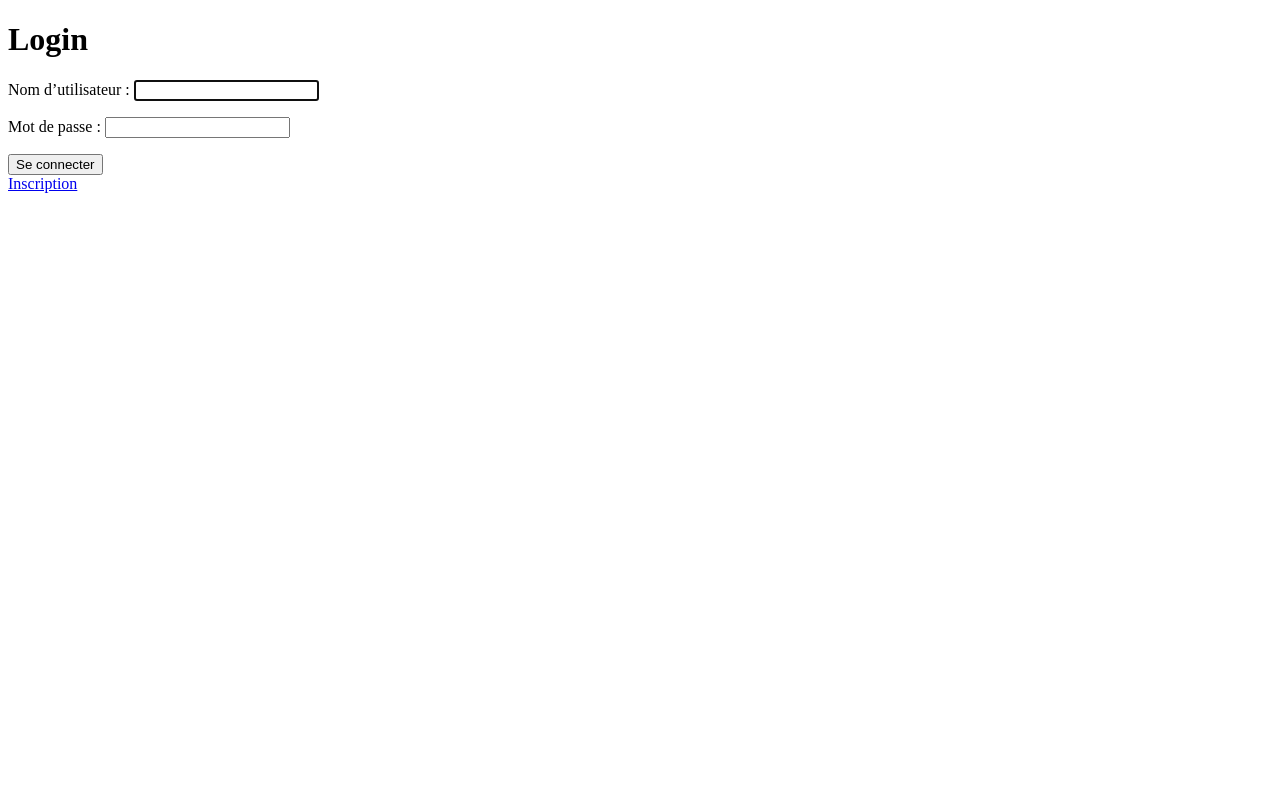
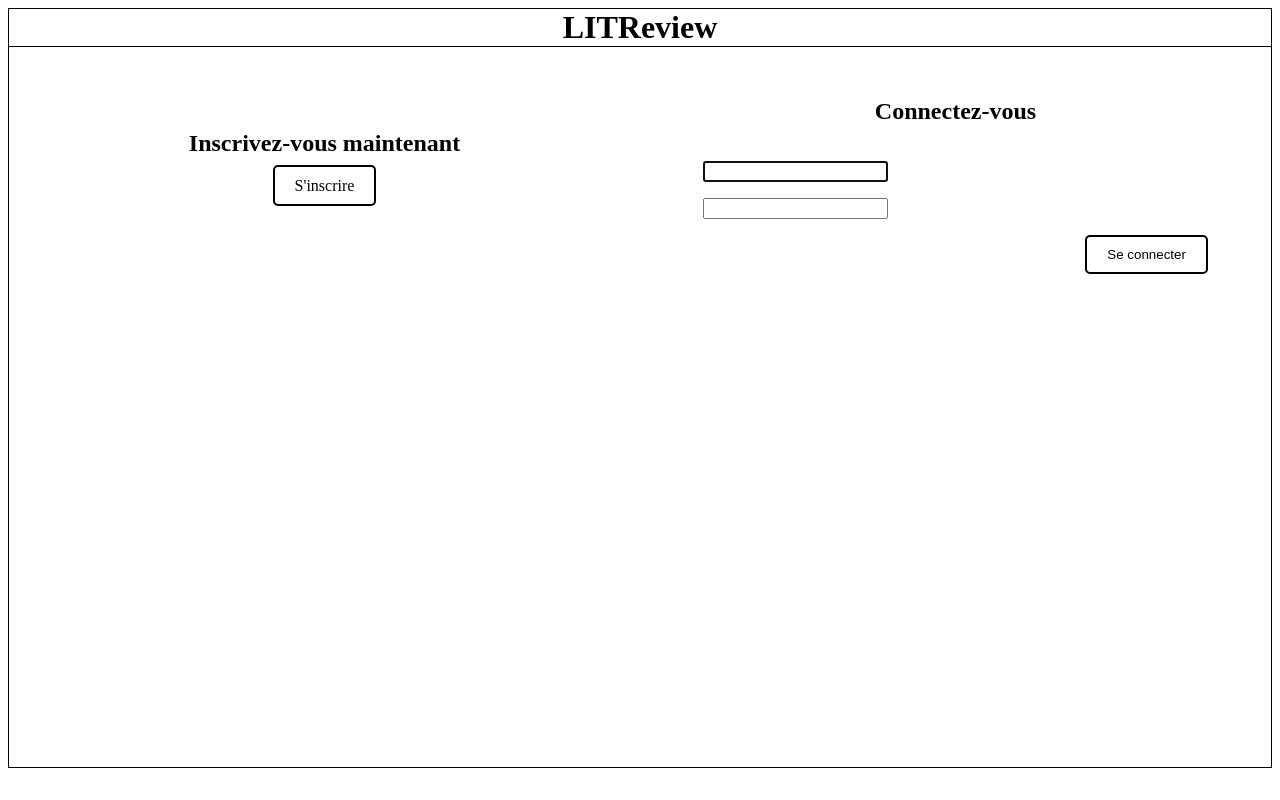
Before and after one commit to ClemiDouce/BookReview, a Django app: page /accounts/login/ in a window 1280 px wide. Run offline with Django 3.2, Linux system fonts and the light colour scheme.

Commit message:
css for base page and login / signup interface

```diff
--- a/static/css/base.css
+++ b/static/css/base.css
@@ -1,14 +1,20 @@
 #top-bar {
   display: grid;
   grid-template-columns: repeat(3, 1fr);
-  grid-template-areas: ". logo menu";
+  grid-template-areas: "useraccount logo menu";
   justify-items: center;
   border: solid 1px black;
+}
+#top-bar #user-account {
+  grid-area: useraccount;
+  margin: 0 0 0 10px;
+  align-self: center;
+  justify-self: left;
 }
 #top-bar #logo {
   grid-area: logo;
   font-weight: bolder;
-  margin: 0px 0px;
+  margin: 0 0;
 }
 #top-bar #navbar {
   grid-area: menu;
--- a/static/css/base.scss
+++ b/static/css/base.scss
@@ -1,14 +1,21 @@
 #top-bar {
   display: grid;
   grid-template-columns: repeat(3, 1fr);
-  grid-template-areas: ". logo menu";
+  grid-template-areas: "useraccount logo menu";
   justify-items: center;
   border: solid 1px black;
+
+  #user-account {
+    grid-area: useraccount;
+    margin: 0 0 0 10px;
+    align-self: center;
+    justify-self: left;
+  }
 
   #logo {
     grid-area: logo;
     font-weight: bolder;
-    margin: 0px 0px;
+    margin: 0 0;
   }
 
   #navbar {
--- /dev/null
+++ b/static/css/login.css
@@ -0,0 +1,47 @@
+div#content {
+  border-bottom: 1px solid black;
+  border-right: 1px solid black;
+  border-left: 1px solid black;
+  margin-top: 0;
+  display: grid;
+  grid-template-columns: repeat(2, minmax(0, 1fr));
+  height: 90vh;
+  align-items: start;
+}
+div#content #login-container {
+  display: grid;
+  justify-items: center;
+  padding-top: 5%;
+}
+div#content #login-container form {
+  width: 80%;
+}
+div#content #login-container form label {
+  display: none;
+}
+div#content #login-container form #username-input, div#content #login-container form #password-input {
+  border: 2px solid black;
+  width: 90%;
+  height: 30px;
+  text-align: center;
+}
+div#content #login-container form input[type=submit] {
+  float: right;
+  background-color: white;
+  border: 2px solid black;
+  border-radius: 5px;
+  padding: 10px 20px;
+}
+div#content #signup-container {
+  text-align: center;
+  padding-top: 10%;
+}
+div#content #signup-container a {
+  border: 2px solid black;
+  padding: 10px 20px;
+  text-decoration: none;
+  color: black;
+  border-radius: 5px;
+}
+
+/*# sourceMappingURL=login.css.map */
--- /dev/null
+++ b/static/css/login.scss
@@ -0,0 +1,50 @@
+div#content {
+  border-bottom: 1px solid black;
+  border-right: 1px solid black;
+  border-left: 1px solid black;
+  margin-top: 0;
+  display: grid;
+  grid-template-columns: repeat(2, minmax(0,1fr));
+  height: 90vh;
+  align-items: start;
+
+  #login-container {
+    display: grid;
+    justify-items: center;
+    padding-top: 5%;
+
+    form {
+      width: 80%;
+      label {
+        display: none;
+      }
+      #username-input, #password-input {
+        border: 2px solid black;
+        width: 90%;
+        height: 30px;
+        text-align: center;
+      }
+
+      input[type=submit] {
+        float: right;
+        background-color: white;
+        border: 2px solid black;
+        border-radius: 5px;
+        padding: 10px 20px;
+      }
+    }
+  }
+
+  #signup-container {
+    text-align: center;
+    padding-top: 10%;
+
+    a {
+      border: 2px solid black;
+      padding: 10px 20px;
+      text-decoration: none;
+      color: black;
+      border-radius: 5px;
+    }
+  }
+}
--- a/templates/base.html
+++ b/templates/base.html
@@ -10,18 +10,21 @@
 </head>
 <body>
 	<div id="top-bar">
+		{% if request.user.is_authenticated %}<p id="user-account">Bonjour {{ request.user.username|upper }}</p>{% endif %}
 		<h1 id="logo">LITReview</h1>
+		{% if request.user.is_authenticated %}
 		<div id="navbar">
 			<a href="{% url 'flux' %}">Flux</a>
 			<a href="{% url 'posts' %}">Posts</a>
 			<a href="{% url 'follows:abonnement' %}">Abonnements</a>
 			<a href="{% url 'logout' %}">Deconnexion</a>
 		</div>
+		{% endif %}
 	</div>
+	<div id="content">
 	{% block content %}
 
 	{% endblock %}
-	<hr>
-	Utilisateur connecté : {{ request.user.username|upper }}
+	</div>
 </body>
 </html>
--- a/templates/registration/login.html
+++ b/templates/registration/login.html
@@ -1,19 +1,25 @@
-<!doctype html>
-<html lang="fr">
-<head>
-	<meta charset="UTF-8">
-	<meta name="viewport"
-	      content="width=device-width, user-scalable=no, initial-scale=1.0, maximum-scale=1.0, minimum-scale=1.0">
-	<meta http-equiv="X-UA-Compatible" content="ie=edge">
-	<title>Login</title>
-</head>
-<body>
-	<h1>Login</h1>
-	<form method="POST">
-		{% csrf_token %}
-		{{ form.as_p }}
-		<input type="submit" value="Se connecter">
-	</form>
-	<a href="{% url 'signup' %}">Inscription</a>
-</body>
-</html>
+{% extends 'base.html' %}
+{% load static %}
+
+{% block head %}
+	<link rel="stylesheet" type="text/css" href="{% static 'css/login.css' %}">
+{% endblock %}
+
+{% block title %}
+	Login
+{% endblock %}
+
+{% block content %}
+	<div id="signup-container">
+		<h2>Inscrivez-vous maintenant</h2>
+		<a href="{% url 'signup' %}">S'inscrire</a>
+	</div>
+	<div id="login-container">
+		<h2>Connectez-vous</h2>
+		<form method="POST">
+			{% csrf_token %}
+			{{ form.as_p }}
+			<input type="submit" value="Se connecter">
+		</form>
+	</div>
+{% endblock %}
```
Also changed, not shown: 2 other files.
